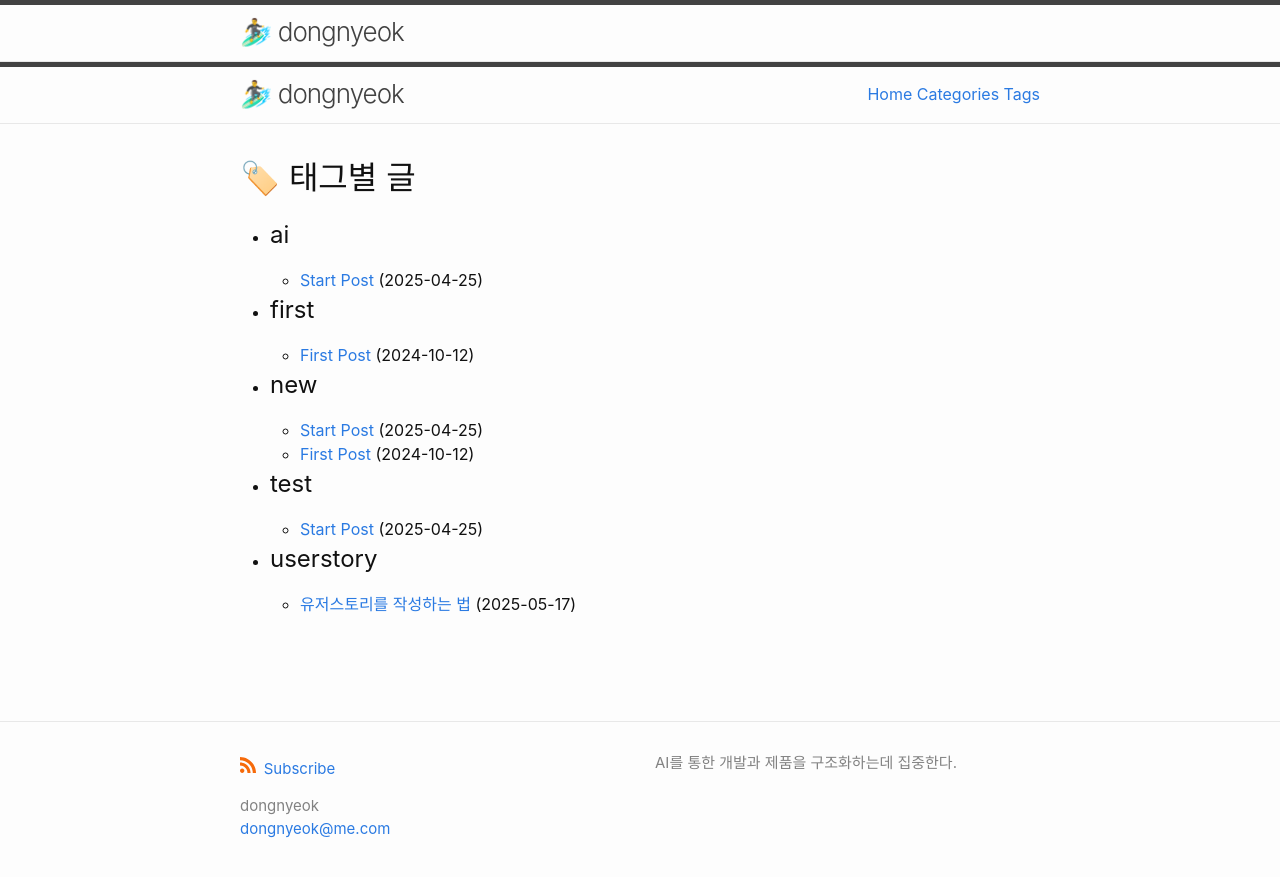
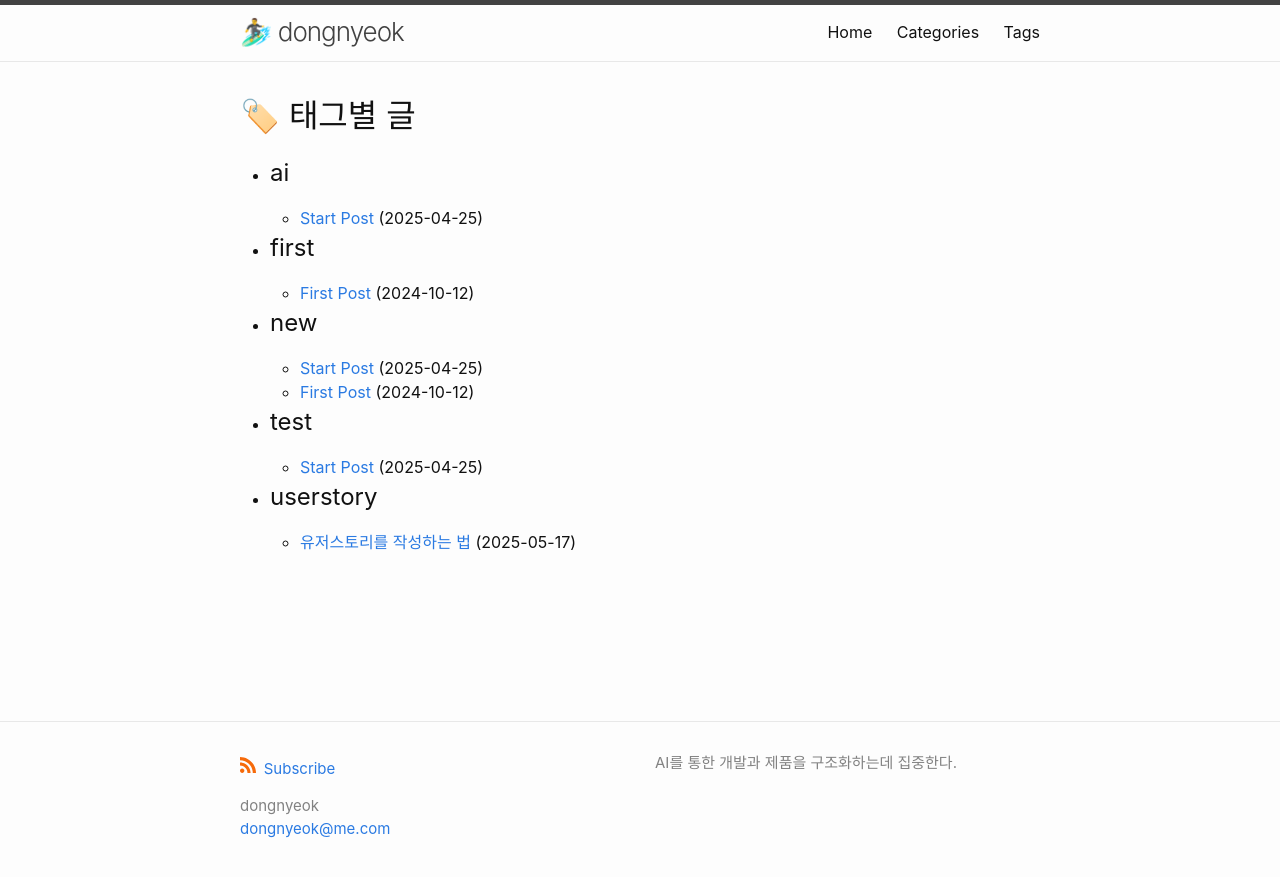
Before and after one commit to jeongdongnyeok/jeongdongnyeok.github.io, a Jekyll site: the page built from tags.html, in a window 1280 px wide. Shown: the top 877 px of the page. Built offline with Jekyll 4.4.1, drawn with Linux system fonts in a browser that asks for light colours.

Commit message:
Fix duplicate header and unify navigation

```diff
--- a/_includes/header.html
+++ b/_includes/header.html
@@ -18,6 +18,9 @@
         </label>
 
         <div class="trigger">
+          <a class="page-link" href="/">Home</a>
+          <a class="page-link" href="/categories/">Categories</a>
+          <a class="page-link" href="/tags/">Tags</a>
           {%- for path in page_paths -%}
             {%- assign my_page = site.pages | where: "path", path | first -%}
             {%- if my_page.title -%}
--- a/_layouts/default.html
+++ b/_layouts/default.html
@@ -4,19 +4,7 @@
   {%- include head.html -%}
 
   <body>
-
     {%- include header.html -%}
-    <header class="site-header">
-      <div class="wrapper">
-        <a class="site-title" rel="author" href="{{ '/' | relative_url }}">{{ site.title | escape }}</a>
-
-        <nav class="site-nav">
-          <a href="/">Home</a>
-          <a href="/categories/">Categories</a>
-          <a href="/tags/">Tags</a>
-        </nav>
-      </div>
-    </header>
     <main class="page-content" aria-label="Content">
       <div class="wrapper">
         {{ content }}
```
